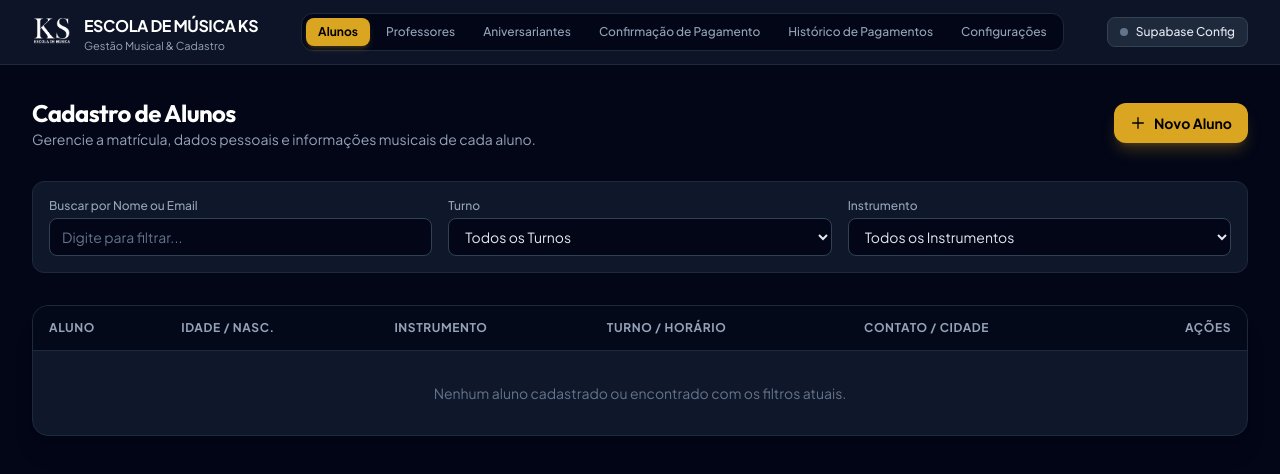
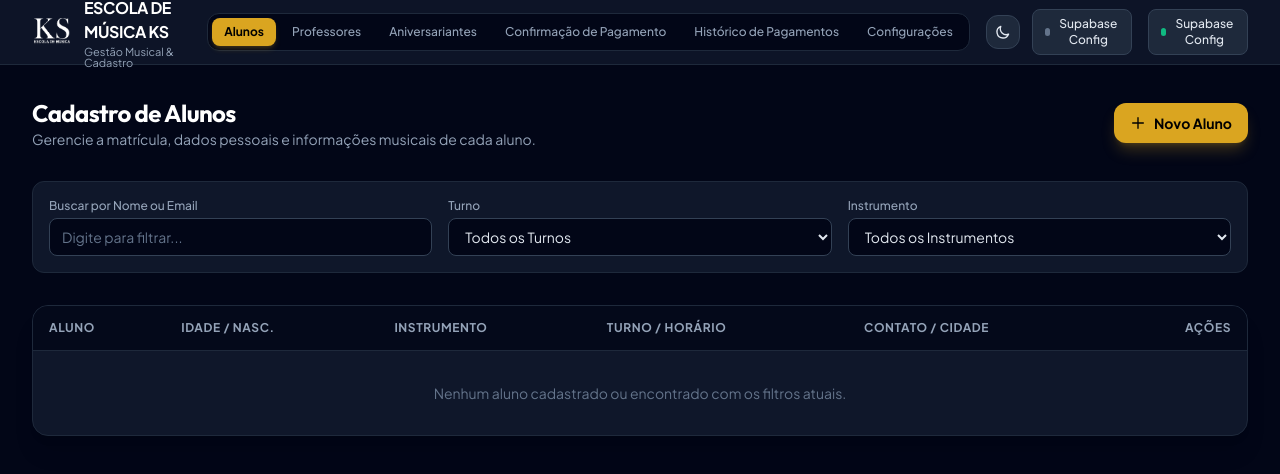
Before and after one commit to leonardoomaiaa/escola-de-musica-ks, a plain HTML site: page index.html in a window 1280 px wide. Drawn offline with nearby package versions, Linux system fonts and the light colour scheme.

Commit message:
Add theme toggle functionality and buttons

```diff
--- a/index.html
+++ b/index.html
@@ -101,6 +101,20 @@
       </nav>
 
       <!-- Supabase Setup Button -->
+      <!-- Supabase Setup & Theme Toggle Buttons -->
+    <div class="flex items-center gap-3">
+      <!-- Botão de Modo Claro / Escuro -->
+      <button onclick="toggleTheme()" class="p-2 rounded-xl border border-slate-700 bg-slate-800 hover:bg-slate-700 text-slate-200 transition-colors" title="Alternar Modo Claro / Escuro">
+        <svg id="theme-icon-dark" class="w-4 h-4 hidden" fill="none" stroke="currentColor" viewBox="0 0 24 24"><path stroke-linecap="round" stroke-linejoin="round" stroke-width="2" d="M20.354 15.354A9 9 0 018.646 3.646 9.003 9.003 0 0012 21a9.003 9.003 0 008.354-5.646z"/></svg>
+        <svg id="theme-icon-light" class="w-4 h-4" fill="none" stroke="currentColor" viewBox="0 0 24 24"><path stroke-linecap="round" stroke-linejoin="round" stroke-width="2" d="M12 3v1m0 16v1m9-9h-1M4 12H3m15.364 6.364l-.707-.707M6.343 6.343l-.707-.707m12.728 0l-.707.707M6.343 17.657l-.707.707M16 12a4 4 0 11-8 0 4 4 0 018 0z"/></svg>
+      </button>
+
+      <button onclick="openSupabaseModal()" class="flex items-center gap-2 px-3 py-1.5 rounded-lg text-xs font-medium border border-slate-700 bg-slate-800 hover:bg-slate-700 text-slate-200 transition-colors">
+        <span id="supabase-status-indicator" class="w-2 h-2 rounded-full bg-emerald-500"></span>
+        <span>Supabase Config</span>
+      </button>
+    </div>
+
       <div class="flex items-center gap-3">
         <button onclick="openSupabaseModal()" class="flex items-center gap-2 px-3 py-1.5 rounded-lg text-xs font-medium border border-slate-700 bg-slate-800 hover:bg-slate-700 text-slate-200 transition-colors">
           <span id="supabase-status-indicator" class="w-2 h-2 rounded-full bg-emerald-500"></span>
@@ -3506,7 +3520,42 @@ _Obrigado por sua confiança em nosso trabalho musical!_ 🎹🎶${contactsBlock
       populateAlunoInstrumentosSelect();
       initSupabase();
       switchTab('alunos');
+      const savedTheme = localStorage.getItem('escola_ks_theme');
+      if (savedTheme === 'light') {
+        document.documentElement.classList.remove('dark');
+      } else {
+        document.documentElement.classList.add('dark');
+      }
+      updateThemeIcons();
     });
+    // GERENCIAMENTO DE TEMA (CLARO / ESCURO)
+    function toggleTheme() {
+      const htmlEl = document.documentElement;
+      const isDark = htmlEl.classList.contains('dark');
+      if (isDark) {
+        htmlEl.classList.remove('dark');
+        localStorage.setItem('escola_ks_theme', 'light');
+      } else {
+        htmlEl.classList.add('dark');
+        localStorage.setItem('escola_ks_theme', 'dark');
+      }
+      updateThemeIcons();
+    }
+
+    function updateThemeIcons() {
+      const isDark = document.documentElement.classList.contains('dark');
+      const iconDark = document.getElementById('theme-icon-dark');
+      const iconLight = document.getElementById('theme-icon-light');
+      if (iconDark && iconLight) {
+        if (isDark) {
+          iconDark.classList.remove('hidden');
+          iconLight.classList.add('hidden');
+        } else {
+          iconDark.classList.add('hidden');
+          iconLight.classList.remove('hidden');
+        }
+      }
+    }
   </script>
 </body>
 </html>
```
